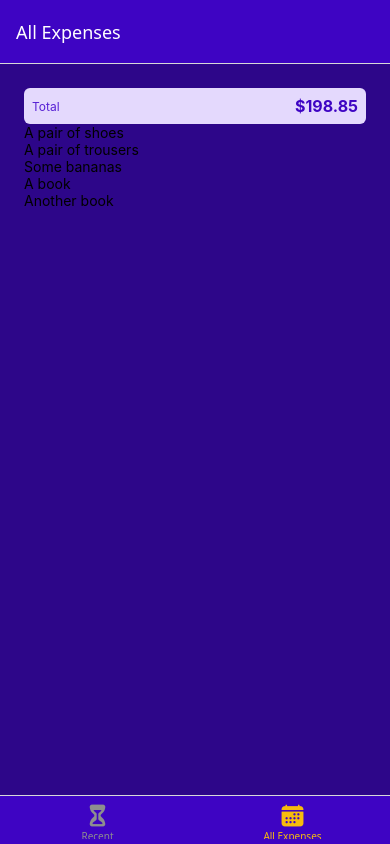
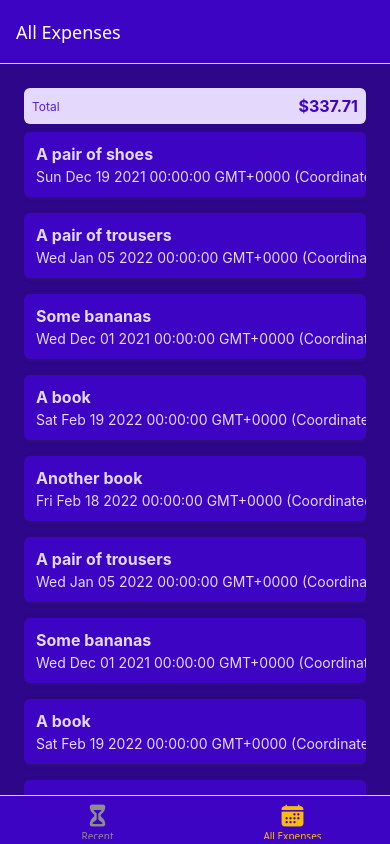
Before and after one commit to aaronjpark/ExpenseTrackerApp, a React Native app: screen /AllExpenses in a window 390 px wide. Built offline with nearby package versions, Linux system fonts and the light colour scheme.

Commit message:
Render Items

```diff
--- /dev/null
+++ b/components/ExpensesOutput/ExpenseItem.js
@@ -0,0 +1,59 @@
+import { View, Text, Pressable, StyleSheet } from "react-native";
+
+import { GlobalStyles } from "../../constants/styles";
+
+function ExpenseItem({ description, amount, date }) {
+  return (
+    <Pressable>
+      <View style={styles.expenseItem}>
+        <View>
+          <Text style={[styles.textBase, styles.description]}>
+            {description}
+          </Text>
+          <Text style={styles.textBase}>{date.toString()}</Text>
+        </View>
+        <View style={styles.amountContainer}>
+          <Text style={styles.amount}>{amount}</Text>
+        </View>
+      </View>
+    </Pressable>
+  );
+}
+
+export default ExpenseItem;
+
+const styles = StyleSheet.create({
+  expenseItem: {
+    padding: 12,
+    marginVertical: 8,
+    backgroundColor: GlobalStyles.colors.primary500,
+    flexDirection: "row",
+    justifyContent: "space-between",
+    borderRadius: 6,
+    elevation: 3,
+    shadowColor: GlobalStyles.colors.gray500,
+    shadowRadius: 4,
+    shadowOffset: { width: 1, height: 1 },
+    shadowOpacity: 0.4,
+  },
+  textBase: {
+    color: GlobalStyles.colors.primary50,
+  },
+  description: {
+    fontSize: 16,
+    marginBottom: 4,
+    fontWeight: "bold",
+  },
+  amountContainer: {
+    paddingHorizontal: 12,
+    paddingVertical: 4,
+    backgroundColor: "white",
+    justifyContent: "center",
+    alignItems: "center",
+    borderRadius: 4,
+  },
+  amount: {
+    color: GlobalStyles.colors.primary500,
+    fontWeight: "bold",
+  },
+});
--- a/components/ExpensesOutput/ExpensesList.js
+++ b/components/ExpensesOutput/ExpensesList.js
@@ -1,7 +1,9 @@
 import { FlatList, Text } from "react-native";
 
+import ExpenseItem from "./ExpenseItem";
+
 function renderExpenseItem(itemData) {
-  return <Text>{itemData.item.description}</Text>;
+  return <ExpenseItem {...itemData.item} />;
 }
 
 function ExpensesList({ expenses }) {
--- a/components/ExpensesOutput/ExpensesOutput.js
+++ b/components/ExpensesOutput/ExpensesOutput.js
@@ -36,6 +36,30 @@ const DUMMY_EXPENSES = [
     amount: 18.59,
     date: new Date("2022-02-18"),
   },
+  {
+    id: "e6",
+    description: "A pair of trousers",
+    amount: 99.29,
+    date: new Date("2022-01-05"),
+  },
+  {
+    id: "e7",
+    description: "Some bananas",
+    amount: 5.99,
+    date: new Date("2021-12-01"),
+  },
+  {
+    id: "e88",
+    description: "A book",
+    amount: 14.99,
+    date: new Date("2022-02-19"),
+  },
+  {
+    id: "e9",
+    description: "Another book",
+    amount: 18.59,
+    date: new Date("2022-02-18"),
+  },
 ];
 
 function ExpensesOutput({ expenses, expensesPeriod }) {
@@ -52,7 +76,8 @@ export default ExpensesOutput;
 const styles = StyleSheet.create({
   container: {
     flex: 1,
-    padding: 24,
+    paddingHorizontal: 24,
+    paddingTop: 24,
     backgroundColor: GlobalStyles.colors.primary700,
   },
 });
```
